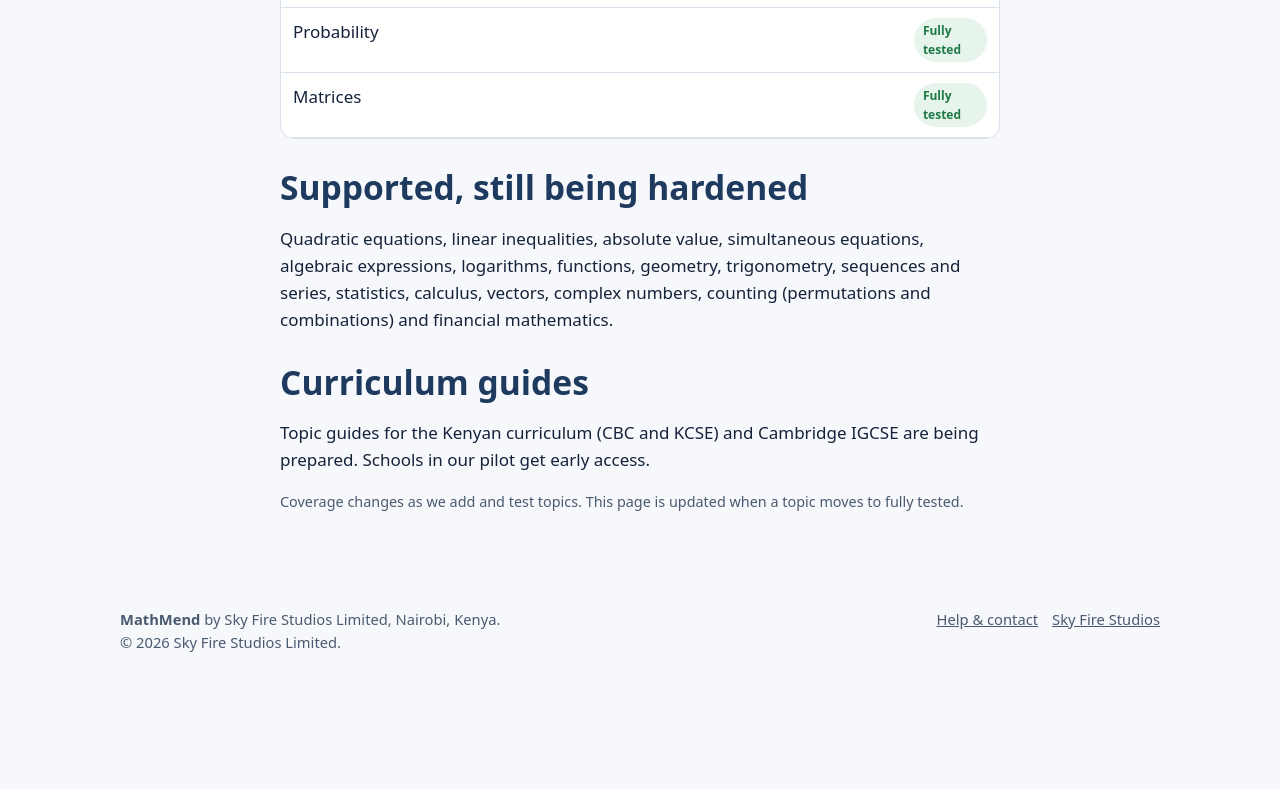
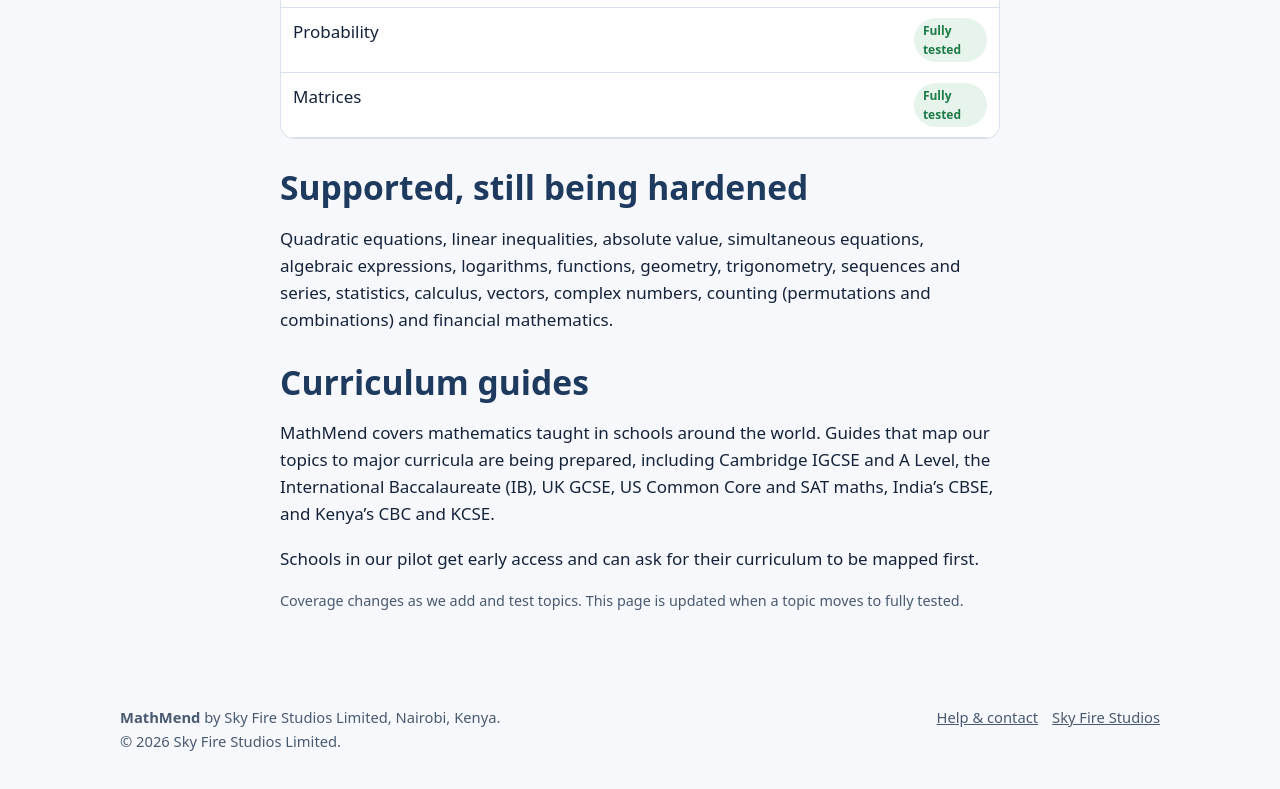
Before and after one commit to sadeya243/skyfirestudios-site, a plain HTML site: page mathmend/topics.html in a window 1280 px wide. Shown: the part 723-1512 px from the top of the page. Before the commit the page ends 1414 px from the top, so only its background shows below. Drawn offline with Linux system fonts and the light colour scheme.

Commit message:
MathMend site: present curriculum coverage globally
Topics page now lists major international curricula being mapped
(IGCSE and A Level, IB, GCSE, Common Core and SAT, CBSE, CBC and KCSE).
The school pilot email asks for city, country and curriculum.

Co-Authored-By: Claude Opus 5.5 <noreply@anthropic.com>
Claude-Session: https://claude.ai/code/session_01MTqc8RP5dftN9KebUPiG6U

```diff
--- a/mathmend/topics.html
+++ b/mathmend/topics.html
@@ -52,7 +52,8 @@
         <h2>Supported, still being hardened</h2>
         <p>Quadratic equations, linear inequalities, absolute value, simultaneous equations, algebraic expressions, logarithms, functions, geometry, trigonometry, sequences and series, statistics, calculus, vectors, complex numbers, counting (permutations and combinations) and financial mathematics.</p>
         <h2>Curriculum guides</h2>
-        <p>Topic guides for the Kenyan curriculum (CBC and KCSE) and Cambridge IGCSE are being prepared. Schools in our pilot get early access.</p>
+        <p>MathMend covers mathematics taught in schools around the world. Guides that map our topics to major curricula are being prepared, including Cambridge IGCSE and A Level, the International Baccalaureate (IB), UK GCSE, US Common Core and SAT maths, India&rsquo;s CBSE, and Kenya&rsquo;s CBC and KCSE.</p>
+        <p>Schools in our pilot get early access and can ask for their curriculum to be mapped first.</p>
         <p class="note">Coverage changes as we add and test topics. This page is updated when a topic moves to fully tested.</p>
       </div>
     </section>
```
Also changed, not shown: mathmend/schools.html (+1 -1 lines).
